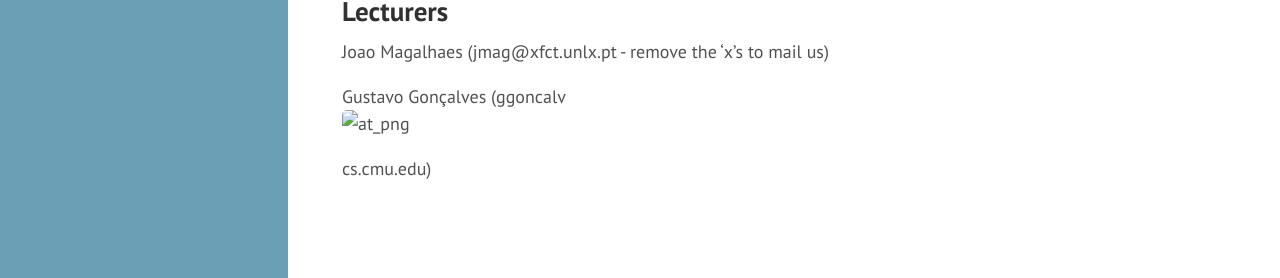
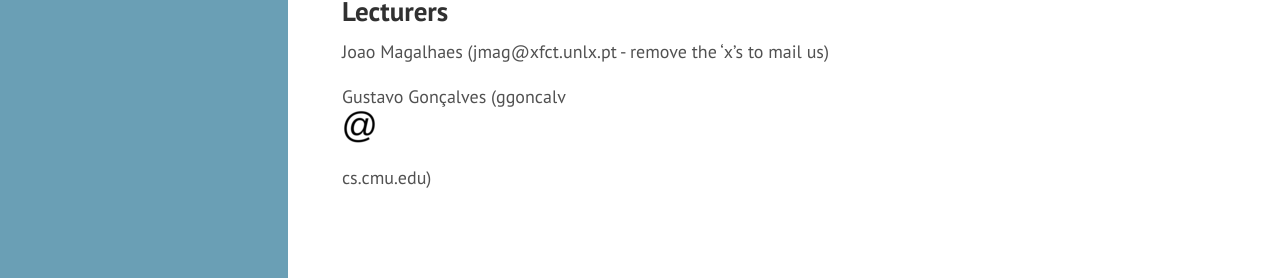
Before and after one commit to novasearch/wiki.novasearch.org, a Jekyll site: the page built from wiki/IR_NLP.md, in a window 1280 px wide and 1276 px high. Shown: the part 995-1273 px from the top of the window. Built offline with Jekyll 4.4.1, drawn with Linux system fonts in a browser that asks for light colours; our own code applies the rules of GitHub Pages for plain Markdown files.

Commit message:
Update IR_NLP.md

```diff
--- a/wiki/IR_NLP.md
+++ b/wiki/IR_NLP.md
@@ -26,4 +26,4 @@ A discussion forum is set up to let students and lecturer discuss course and pro
 ## Lecturers
 Joao Magalhaes (jmag@xfct.unlx.pt - remove the 'x's to mail us)
 
-Gustavo Gonçalves (ggoncalv![at_png](../assets/at_sign.png)cs.cmu.edu)
+Gustavo Gonçalves (ggoncalv![at_png](/assets/images/at_sign.png)cs.cmu.edu)
```
